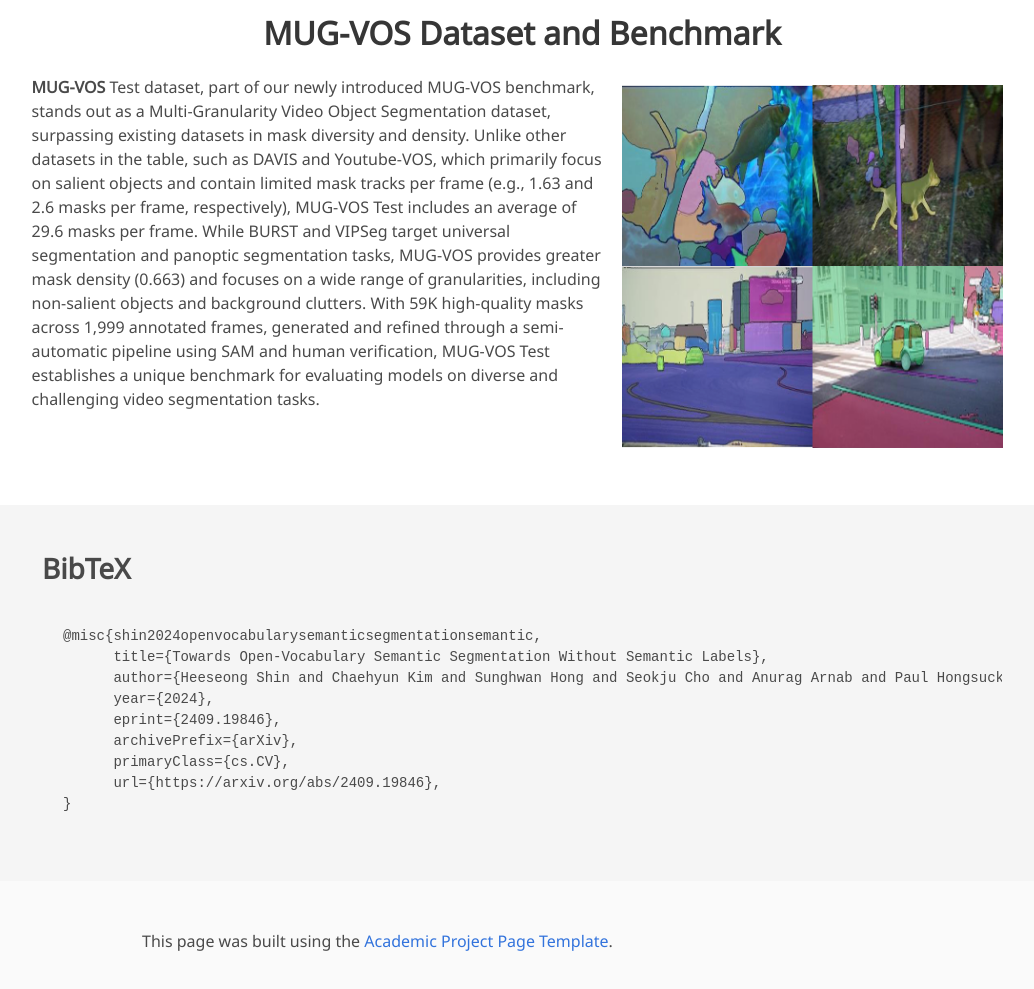
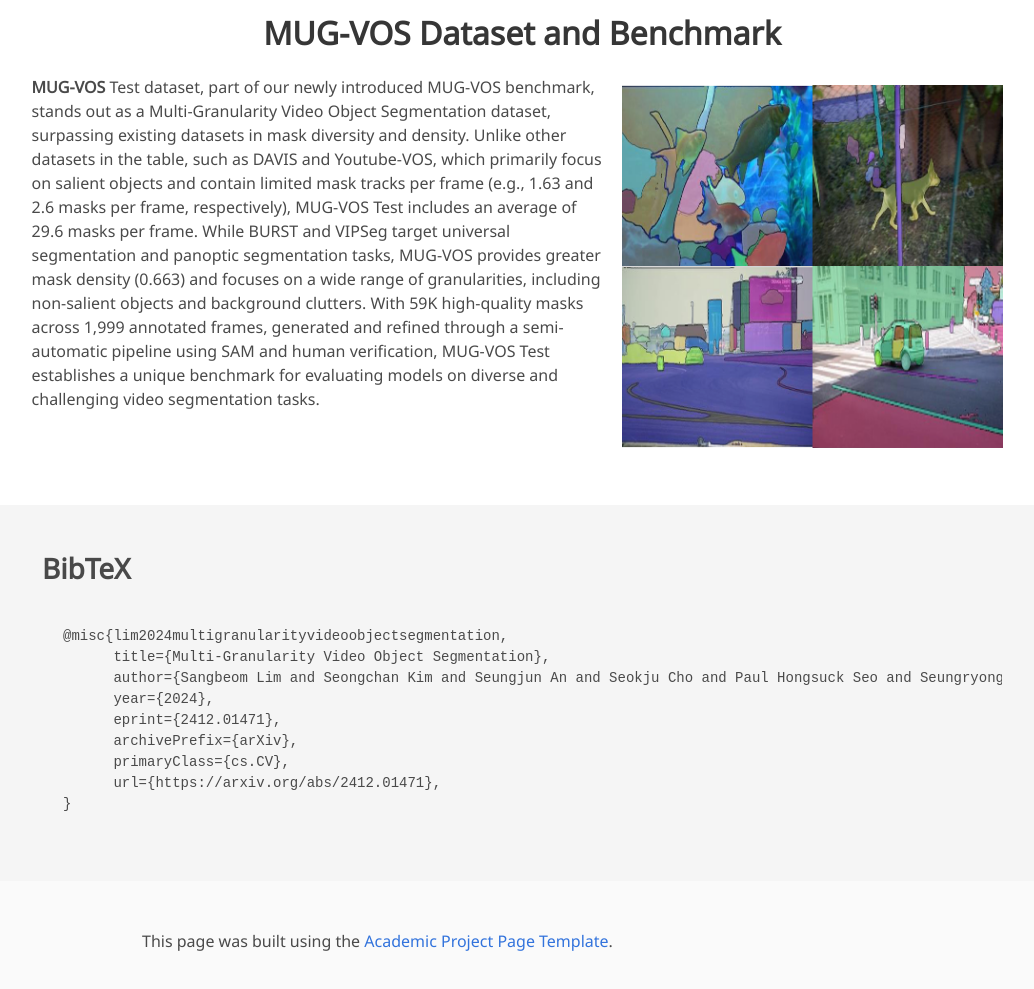
Before and after one commit to cvlab-kaist/MUG-VOS, a plain HTML site: page index.html in a window 1280 px wide. Shown: the part 4179-5168 px from the top of the page, without its empty margins (118-1152 px from the left). Drawn offline with nearby package versions, Linux system fonts and the light colour scheme; a script that the page names is missing; some icons are missing; a web font is replaced by a local one.

Commit message:
Update index.html

```diff
--- a/index.html
+++ b/index.html
@@ -87,7 +87,7 @@
                     <div class="publication-links">
                          <!-- Arxiv PDF link -->
                       <span class="link-block">
-                        <a href="https://arxiv.org/pdf/2409.19846.pdf" target="_blank" class="external-link button is-normal is-rounded is-dark">
+                        <a href="https://arxiv.org/pdf/2412.01471" target="_blank" class="external-link button is-normal is-rounded is-dark">
                         <span class="icon">
                           <svg class="svg-inline--fa fa-file-pdf fa-w-12" style="width: 24px; height: 24px;" aria-hidden="true" focusable="false" data-prefix="fas" data-icon="file-pdf" role="img" xmlns="http://www.w3.org/2000/svg" viewBox="0 0 384 512" data-fa-i2svg=""><path fill="currentColor" d="M181.9 256.1c-5-16-4.9-46.9-2-46.9 8.4 0 7.6 36.9 2 46.9zm-1.7 47.2c-7.7 20.2-17.3 43.3-28.4 62.7 18.3-7 39-17.2 62.9-21.9-12.7-9.6-24.9-23.4-34.5-40.8zM86.1 428.1c0 .8 13.2-5.4 34.9-40.2-6.7 6.3-29.1 24.5-34.9 40.2zM248 160h136v328c0 13.3-10.7 24-24 24H24c-13.3 0-24-10.7-24-24V24C0 10.7 10.7 0 24 0h200v136c0 13.2 10.8 24 24 24zm-8 171.8c-20-12.2-33.3-29-42.7-53.8 4.5-18.5 11.6-46.6 6.2-64.2-4.7-29.4-42.4-26.5-47.8-6.8-5 18.3-.4 44.1 8.1 77-11.6 27.6-28.7 64.6-40.8 85.8-.1 0-.1.1-.2.1-27.1 13.9-73.6 44.5-54.5 68 5.6 6.9 16 10 21.5 10 17.9 0 35.7-18 61.1-61.8 25.8-8.5 54.1-19.1 79-23.2 21.7 11.8 47.1 19.5 64 19.5 29.2 0 31.2-32 19.7-43.4-13.9-13.6-54.3-9.7-73.6-7.2zM377 105L279 7c-4.5-4.5-10.6-7-17-7h-6v128h128v-6.1c0-6.3-2.5-12.4-7-16.9zm-74.1 255.3c4.1-2.7-2.5-11.9-42.8-9 37.1 15.8 42.8 9 42.8 9z"></path></svg><!-- <i class="fas fa-file-pdf"></i> Font Awesome fontawesome.com -->
                         </span>
@@ -118,7 +118,7 @@
 
                 <!-- ArXiv abstract Link -->
                 <span class="link-block">
-                  <a href="https://arxiv.org/abs/2409.19846" target="_blank" class="external-link button is-normal is-rounded is-dark">
+                  <a href="https://arxiv.org/abs/2412.01471" target="_blank" class="external-link button is-normal is-rounded is-dark">
                   <span class="icon">
                     <i class="ai ai-arxiv"></i>
                   </span>
@@ -410,14 +410,14 @@
   <section class="section hero is-light" id="BibTeX">
     <div class="container is-max-desktop content">
       <h2 class="title">BibTeX</h2>
-      <pre><code>@misc{shin2024openvocabularysemanticsegmentationsemantic,
-      title={Towards Open-Vocabulary Semantic Segmentation Without Semantic Labels},
-      author={Heeseong Shin and Chaehyun Kim and Sunghwan Hong and Seokju Cho and Anurag Arnab and Paul Hongsuck Seo and Seungryong Kim},
+      <pre><code>@misc{lim2024multigranularityvideoobjectsegmentation,
+      title={Multi-Granularity Video Object Segmentation},
+      author={Sangbeom Lim and Seongchan Kim and Seungjun An and Seokju Cho and Paul Hongsuck Seo and Seungryong Kim},
       year={2024},
-      eprint={2409.19846},
+      eprint={2412.01471},
       archivePrefix={arXiv},
       primaryClass={cs.CV},
-      url={https://arxiv.org/abs/2409.19846},
+      url={https://arxiv.org/abs/2412.01471},
 }</code></pre>
     </div>
 </section>
```
